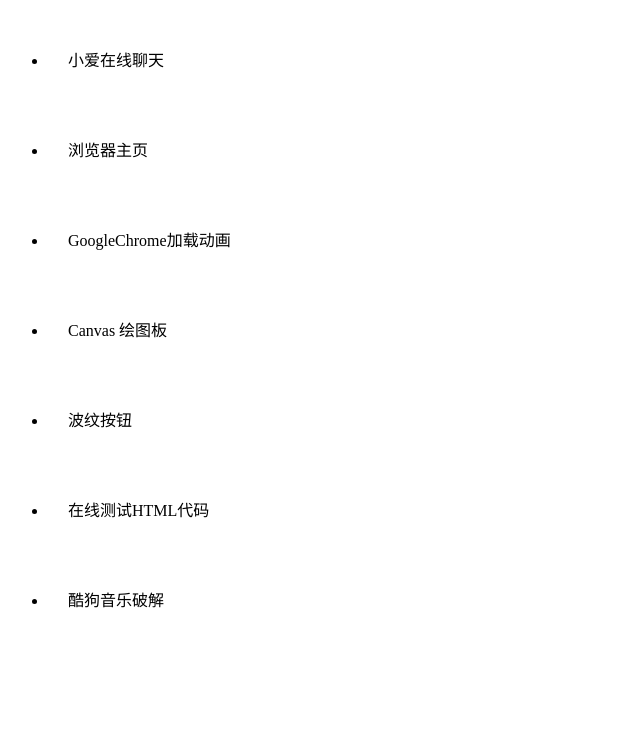
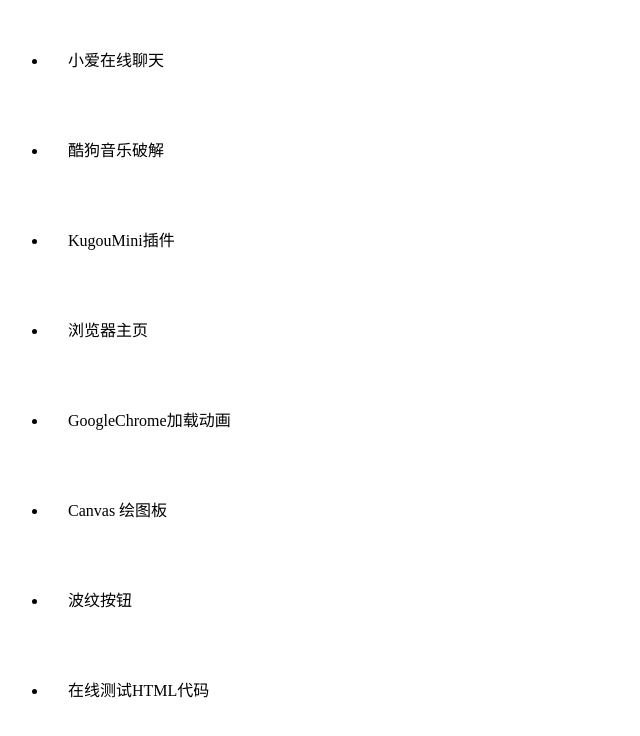
Before and after one commit to siquan001/myshow, a plain HTML site: page index.html in a window 1280 px wide. Shown: the top 736 px of the page, without its empty margins (0-640 px from the left). Drawn offline with Linux system fonts and the light colour scheme.

Commit message:
Update index.html

```diff
--- a/index.html
+++ b/index.html
@@ -26,12 +26,13 @@
   <body>
     <ul>
       <li><a href="./xiaoai/" target="_blank">小爱在线聊天</a></li>
+      <li><a href="./fhmusic" target="_blank">酷狗音乐破解</a></li>
+      <li><a href="./kugoumini/" target="_blank">KugouMini插件</a></li>
       <li><a href="BrowserIndex.html" target="_blank">浏览器主页</a></li>
       <li><a href="GoogleLoad.html" target="_blank">GoogleChrome加载动画</a></li>
       <li><a href="CanvasDraw.html" target="_blank">Canvas 绘图板</a></li>
       <li><a href="RippleButton.html" target="_blank">波纹按钮</a></li>
       <li><a href="./Coding/" target="_blank">在线测试HTML代码</a></li>
-      <li><a href="./fhmusic" target="_blank">酷狗音乐破解</a></li>
     </ul>
   </body>
 </html>
```
